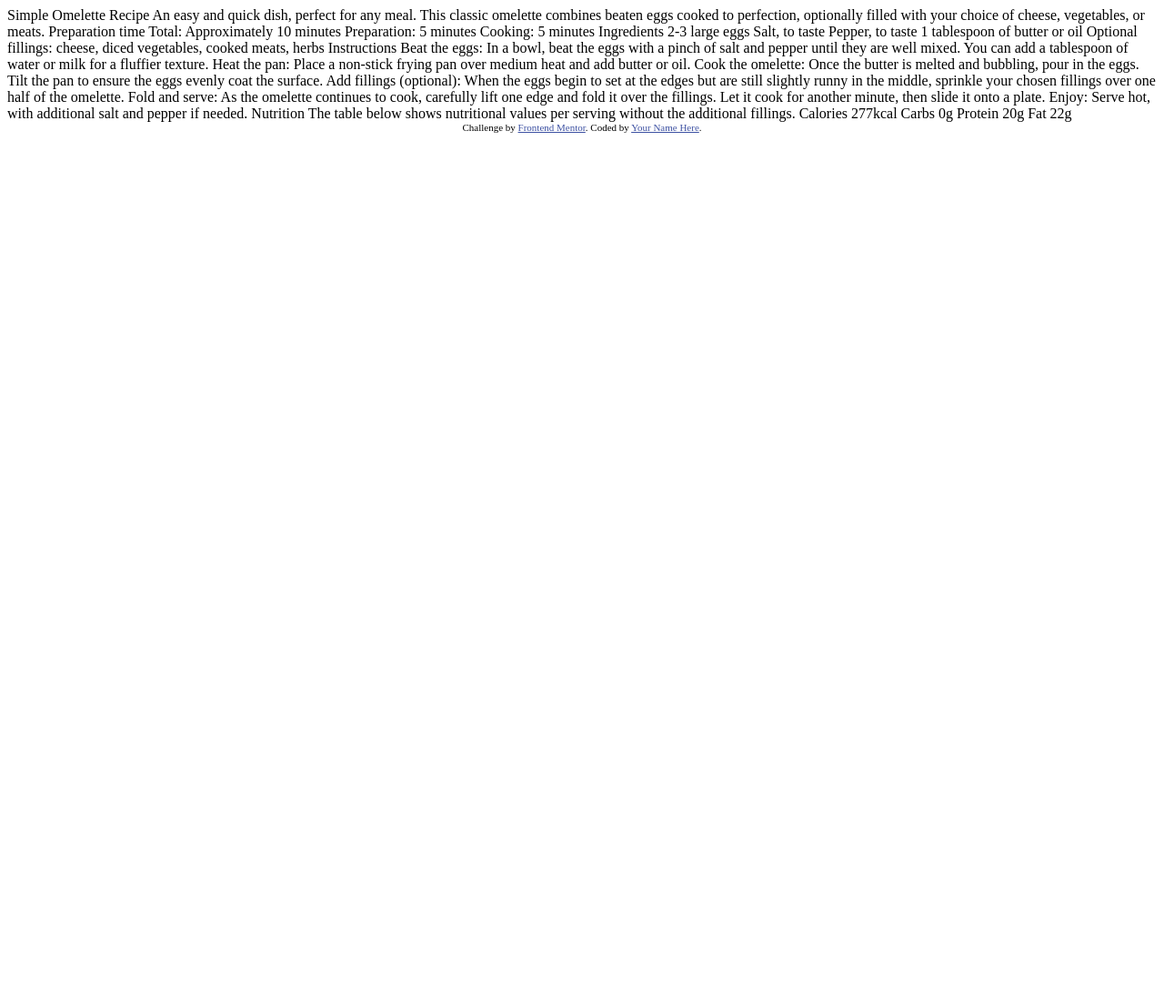
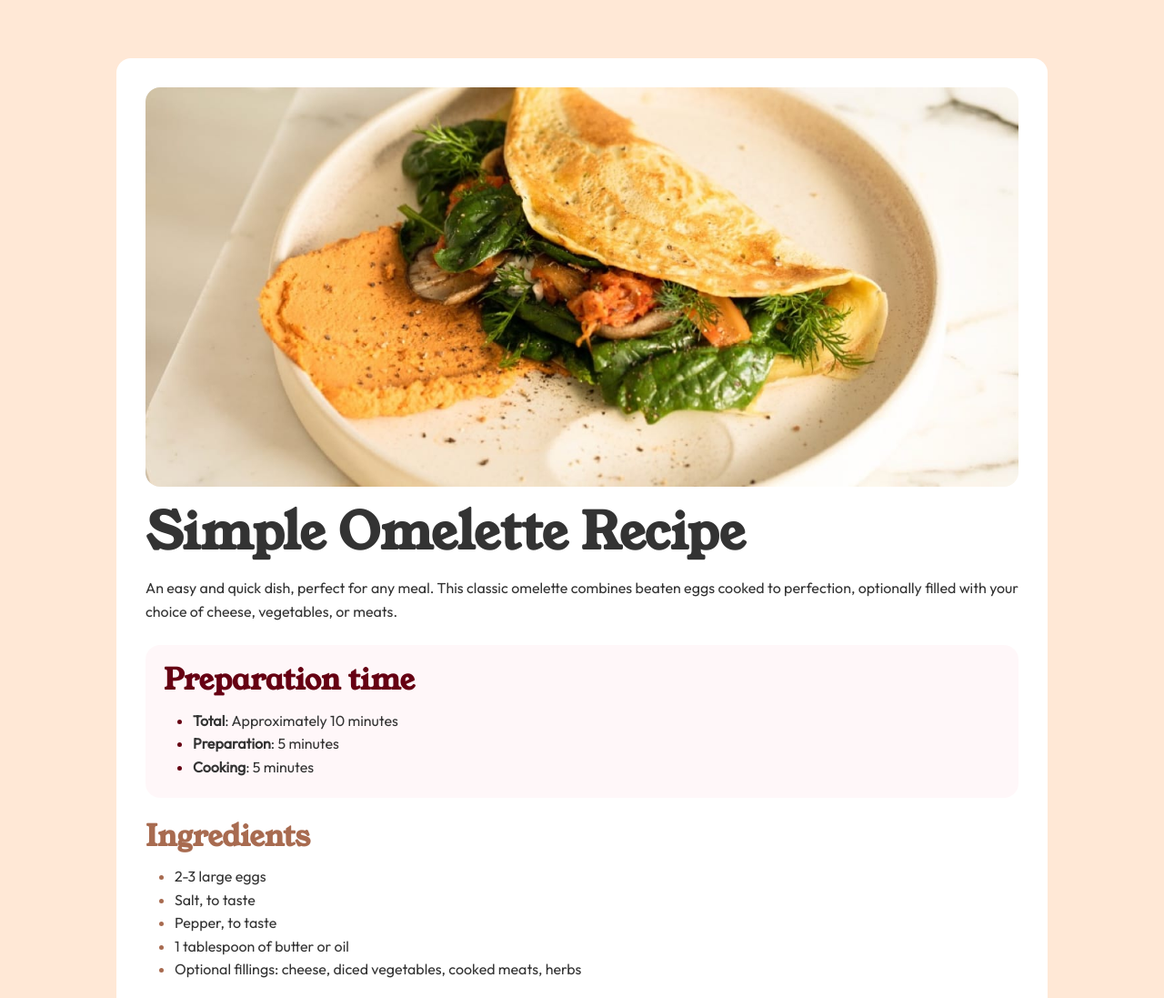
Before and after one commit to Pc-Kirui/recipe-page, a plain HTML site: page index.html in a window 1280 px wide. Shown: the top 1097 px of the page at 91% size. Before the commit the page ends 800 px from the top, so only its background shows below. Drawn offline with Linux system fonts and the light colour scheme.

Commit message:
added new css file and completed structure and styling

```diff
--- a/index.html
+++ b/index.html
@@ -1,77 +1,137 @@
 <!DOCTYPE html>
 <html lang="en">
-<head>
-  <meta charset="UTF-8">
-  <meta name="viewport" content="width=device-width, initial-scale=1.0"> <!-- displays site properly based on user's device -->
+  <head>
+    <meta charset="UTF-8" />
+    <meta name="viewport" content="width=device-width, initial-scale=1.0" />
+    <!-- displays site properly based on user's device -->
 
-  <link rel="icon" type="image/png" sizes="32x32" href="./assets/images/favicon-32x32.png">
+    <link
+      rel="icon"
+      type="image/png"
+      sizes="32x32"
+      href="./assets/images/favicon-32x32.png"
+    />
 
-  <title>Frontend Mentor | Recipe page</title>
+    <title>Frontend Mentor | Recipe page</title>
 
-  <!-- Feel free to remove these styles or customise in your own stylesheet 👍 -->
-  <style>
-    .attribution { font-size: 11px; text-align: center; }
-    .attribution a { color: hsl(228, 45%, 44%); }
-  </style>
-</head>
-<body>
+    <link rel="stylesheet" href="styles.css" />
+  </head>
+  <body>
+    <main>
+      <!-- Recipe Header -->
+      <header class="recipe-header">
+        <figure class="recipe-img">
+          <img
+            src="./assets/images/image-omelette.jpeg"
+            alt="Freshly cooked Omelette on a plate"
+            width="1312px"
+            height="600px"
+          />
+        </figure>
+        <h1>Simple Omelette Recipe</h1>
+        <p>
+          An easy and quick dish, perfect for any meal. This classic omelette
+          combines beaten eggs cooked to perfection, optionally filled with your
+          choice of cheese, vegetables, or meats.
+        </p>
+      </header>
 
-  Simple Omelette Recipe
+      <!-- Preparation Section -->
+      <section class="preparation" aria-labelledby="prep-heading">
+        <h2 class="prep-heading">Preparation time</h2>
+        <ul>
+          <li><strong>Total</strong>: Approximately 10 minutes</li>
+          <li><strong>Preparation</strong>: 5 minutes</li>
+          <li><strong>Cooking</strong>: 5 minutes</li>
+        </ul>
+      </section>
 
-  An easy and quick dish, perfect for any meal. This classic omelette combines beaten eggs cooked
-  to perfection, optionally filled with your choice of cheese, vegetables, or meats.
+      <!-- Ingredients Section -->
+      <section class="ingredients" aria-labelledby="ingredients-heading">
+        <h2 class="ingredients-heading">Ingredients</h2>
+        <ul>
+          <li>2-3 large eggs</li>
+          <li>Salt, to taste</li>
+          <li>Pepper, to taste</li>
+          <li>1 tablespoon of butter or oil</li>
+          <li>
+            Optional fillings: cheese, diced vegetables, cooked meats, herbs
+          </li>
+        </ul>
+      </section>
 
-  Preparation time
+      <hr />
 
-  Total: Approximately 10 minutes
-  Preparation: 5 minutes
-  Cooking: 5 minutes
+      <!-- Instructions Section -->
+      <section class="instructions" aria-labelledby="instructions-heading">
+        <h2 class="instructions-heading">Instructions</h2>
+        <ol>
+          <li>
+            <strong>Beat the eggs</strong>: In a bowl, beat the eggs with a
+            pinch of salt and pepper until they are well mixed. You can add a
+            tablespoon of water or milk for a fluffier texture.
+          </li>
+          <li>
+            <strong>Heat the pan</strong>: Place a non-stick frying pan over
+            medium heat and add butter or oil.
+          </li>
+          <li>
+            <strong>Cook the omelette</strong>: Once the butter is melted and
+            bubbling, pour in the eggs. Tilt the pan to ensure the eggs evenly
+            coat the surface.
+          </li>
+          <li>
+            <strong>Add fillings (optional)</strong>: When the eggs begin to set
+            at the edges but are still slightly runny in the middle, sprinkle
+            your chosen fillings over one half of the omelette.
+          </li>
+          <li>
+            <strong>Fold and serve</strong>: As the omelette continues to cook,
+            carefully lift one edge and fold it over the fillings. Let it cook
+            for another minute then slide it onto a plate.
+          </li>
+          <li>
+            <strong>Enjoy</strong>: Serve hot, with additional salt and pepper
+            if needed.
+          </li>
+        </ol>
+      </section>
 
-  Ingredients
+      <hr />
 
-  2-3 large eggs
-  Salt, to taste
-  Pepper, to taste
-  1 tablespoon of butter or oil
-  Optional fillings: cheese, diced vegetables, cooked meats, herbs
+      <!-- Nutriction Section -->
+      <section>
+        <h2>Nutrition</h2>
+        <p>
+          The table below shows nutritional values per serving without the
+          additional fillings.
+        </p>
+        <table>
+          <tr>
+            <td>Calories</td>
+            <td>277kcal</td>
+          </tr>
+          <tr>
+            <td>Carbs</td>
+            <td>0g</td>
+          </tr>
+          <tr>
+            <td>Protein</td>
+            <td>20g</td>
+          </tr>
+          <tr>
+            <td>Fat</td>
+            <td>22g</td>
+          </tr>
+        </table>
+      </section>
+    </main>
 
-  Instructions
-
-  Beat the eggs: In a bowl, beat the eggs with a pinch of salt and pepper until they are well mixed.
-  You can add a tablespoon of water or milk for a fluffier texture.
-
-  Heat the pan: Place a non-stick frying pan over medium heat and add butter or oil.
-
-  Cook the omelette: Once the butter is melted and bubbling, pour in the eggs. Tilt the pan to ensure
-  the eggs evenly coat the surface.
-
-  Add fillings (optional): When the eggs begin to set at the edges but are still slightly runny in the
-  middle, sprinkle your chosen fillings over one half of the omelette.
-
-  Fold and serve: As the omelette continues to cook, carefully lift one edge and fold it over the
-  fillings. Let it cook for another minute, then slide it onto a plate.
-
-  Enjoy: Serve hot, with additional salt and pepper if needed.
-
-  Nutrition
-
-  The table below shows nutritional values per serving without the additional fillings.
-
-  Calories
-  277kcal
-
-  Carbs
-  0g
-
-  Protein
-  20g
-
-  Fat
-  22g
-
-  <div class="attribution">
-    Challenge by <a href="https://www.frontendmentor.io?ref=challenge" target="_blank">Frontend Mentor</a>.
-    Coded by <a href="#">Your Name Here</a>.
-  </div>
-</body>
+    <footer class="attribution" role="contentinfo">
+      Challenge by
+      <a href="https://www.frontendmentor.io?ref=challenge" target="_blank"
+        >Frontend Mentor</a
+      >. Coded by <a href="https://pc-kirui.github.io/">Pc Kirui</a>.
+    </footer>
+  </body>
 </html>
--- /dev/null
+++ b/styles.css
@@ -0,0 +1,155 @@
+*,
+*::after,
+*::before {
+  margin: 0;
+  padding: 0;
+  box-sizing: border-box;
+}
+
+@font-face {
+  font-family: "Young Serif";
+  src: url(/assets/fonts/young-serif/YoungSerif-Regular.ttf) format("truetype");
+  font-weight: 400;
+  font-style: normal;
+}
+
+@font-face {
+  font-family: "Outfit";
+  src: url(/assets/fonts/outfit/Outfit-VariableFont_wght.ttf) format("truetype");
+  font-weight: 400;
+  font-style: normal;
+}
+
+:root {
+  --clr-bg: #ffe8d6;
+  --clr-white: #fff;
+  --clr-dark: #660013;
+  --clr-gray: #ccd6eb;
+  --clr-footer: hsl(228, 45%, 44%);
+  --clr-h2: rgba(159, 91, 61, 0.9);
+  --clr-pink: rgba(255, 179, 193, 0.1);
+
+  --fs-h1: clamp(2rem, 4vw + 1rem, 3.5rem);
+  --fs-h2: clamp(1.25rem, 2vw + 1rem, 2rem);
+  --fs-base: 1rem;
+  --padding-section: 1.5rem;
+  --min-width: 320px;
+  --radius: 1rem;
+}
+
+body {
+  background-color: var(--clr-bg);
+  line-height: 1.6;
+  color: #333;
+  display: flex;
+  flex-direction: column;
+  align-items: center;
+  justify-content: center;
+  font-family: "Outfit", sans-serif;
+}
+
+main {
+  background-color: var(--clr-white);
+  min-width: var(--min-width);
+  width: 80%;
+  border-radius: var(--radius);
+  padding: 2rem;
+  text-align: justify;
+  margin: 4rem auto;
+}
+
+img {
+  display: block;
+  width: 100%;
+  height: auto;
+  border-radius: var(--radius);
+}
+
+h1,
+h2,
+h3 {
+  line-height: 1.2;
+  font-family: "Young Serif", sans-serif;
+}
+
+h1 {
+  font-size: var(--fs-h1);
+  margin: 1rem 0;
+}
+
+h2 {
+  color: var(--clr-h2);
+  font-size: var(--fs-h2);
+  margin-bottom: 0.75rem;
+}
+
+section {
+  margin-top: var(--padding-section);
+}
+
+.prep-heading {
+  color: var(--clr-dark);
+  font-size: clamp(1.25rem, 2vw + 1rem, 2rem);
+}
+
+.preparation {
+  background-color: var(--clr-pink);
+  padding: 1.25rem;
+  border-radius: var(--radius);
+}
+
+.preparation li::marker {
+  color: var(--clr-dark);
+}
+
+ul,
+ol {
+  margin-left: 1.5rem;
+  padding-left: 0.5rem;
+}
+
+li::marker {
+  color: var(--clr-h2);
+}
+
+table {
+  width: 100%;
+  border-collapse: collapse;
+}
+
+td {
+  padding: 0.25rem 1rem;
+  text-align: left;
+}
+
+td:nth-child(2) {
+  color: var(--clr-h2);
+  font-weight: 600;
+}
+
+tr:not(:last-child) td {
+  border-bottom: 1px solid var(--clr-gray);
+}
+
+hr {
+  border: none;
+  border-top: 1px solid var(--clr-gray);
+  margin: 2rem 0;
+  opacity: 0.6;
+}
+
+footer {
+  text-align: center;
+  font-size: 0.875rem;
+  color: #555;
+  margin-bottom: 1rem;
+}
+
+.attribution a {
+  color: var(--clr-footer);
+  text-decoration: none;
+}
+
+.attribution a:hover {
+  text-decoration: underline;
+}
```
